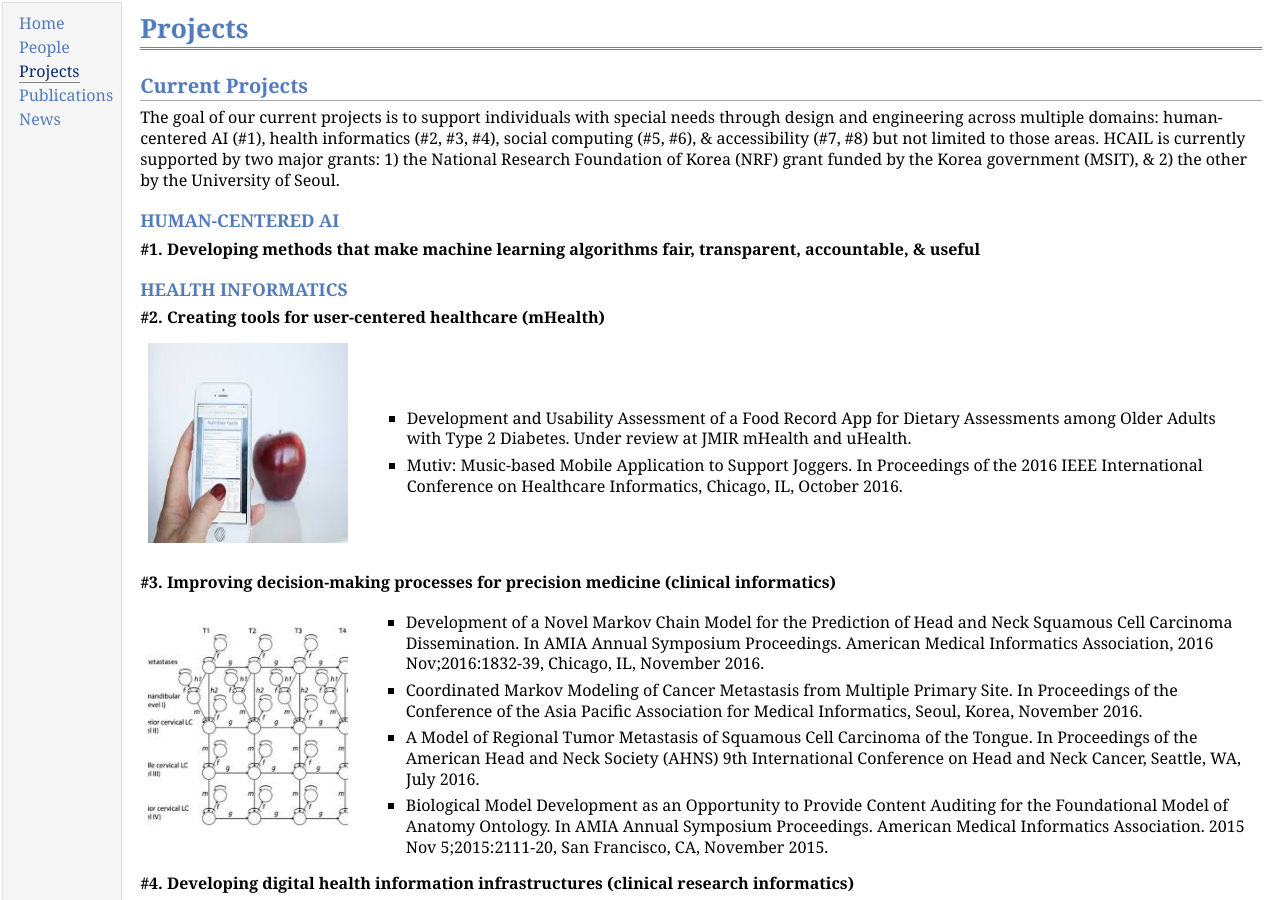
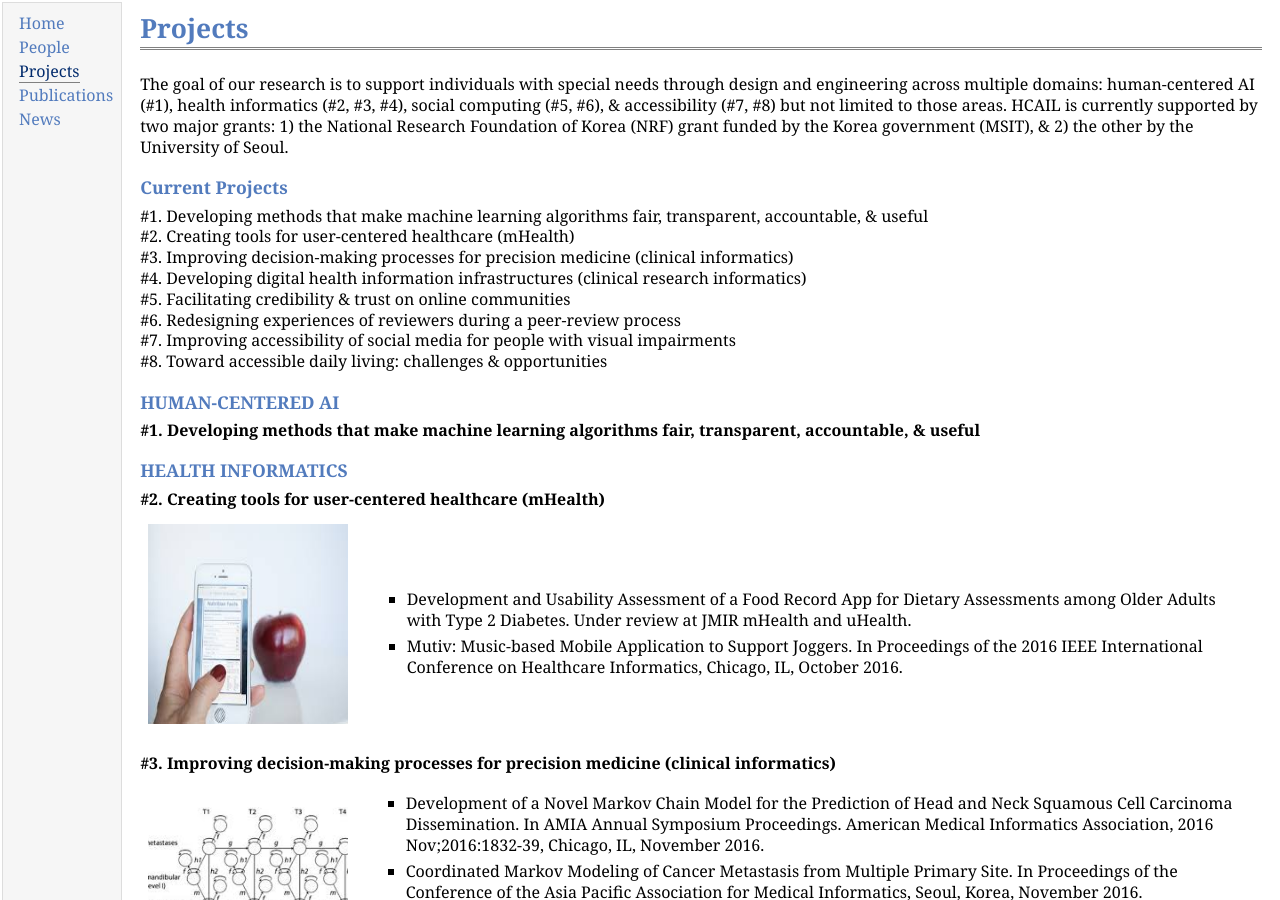
Before and after one commit to hcail/hcail-backup.github.io, a Jekyll site: the page projects/projects.html, which Jekyll copies as it is, in a window 1280 px wide and 900 px high. Built offline with Jekyll 4.4.1, drawn with Linux system fonts in a browser that asks for light colours.

Commit message:
projects menu updated pub

```diff
--- a/projects/projects.html
+++ b/projects/projects.html
@@ -21,12 +21,21 @@
 <div id="toptitle">
 <h1>Projects</h1>
 </div>
-<h2>Current Projects</h2>
-<p>The goal of our current projects is to support individuals with special needs through design and engineering across multiple domains:
+<p>The goal of our research is to support individuals with special needs through design and engineering across multiple domains:
 human-centered AI (#1), health informatics (#2, #3, #4), social computing (#5, #6), & accessibility (#7, #8)
-but not limited to those areas.
-HCAIL is currently supported by two major grants: 1) the National Research Foundation of Korea (NRF)
-grant funded by the Korea government (MSIT), & 2) the other by the University of Seoul.</p>
+but not limited to those areas. HCAIL is currently supported by two major grants: 1) the National Research Foundation of Korea (NRF)
+grant funded by the Korea government (MSIT), & 2) the other by the University of Seoul.
+<h3>Current Projects</h3>
+<p>
+#1. Developing methods that make machine learning algorithms fair, transparent, accountable, & useful<br>
+#2. Creating tools for user-centered healthcare (mHealth)<br>
+#3. Improving decision-making processes for precision medicine (clinical informatics)<br>
+#4. Developing digital health information infrastructures (clinical research informatics)<br>
+#5. Facilitating credibility & trust on online communities<br>
+#6. Redesigning experiences of reviewers during a peer-review process<br>
+#7. Improving accessibility of social media for people with visual impairments<br>
+#8. Toward accessible daily living: challenges & opportunities<br>
+</p>
 <h3>HUMAN-CENTERED AI</h3>
 <p><b>#1. Developing methods that make machine learning algorithms fair, transparent, accountable, & useful</b></p>
 <h3>HEALTH INFORMATICS</h3>
```
